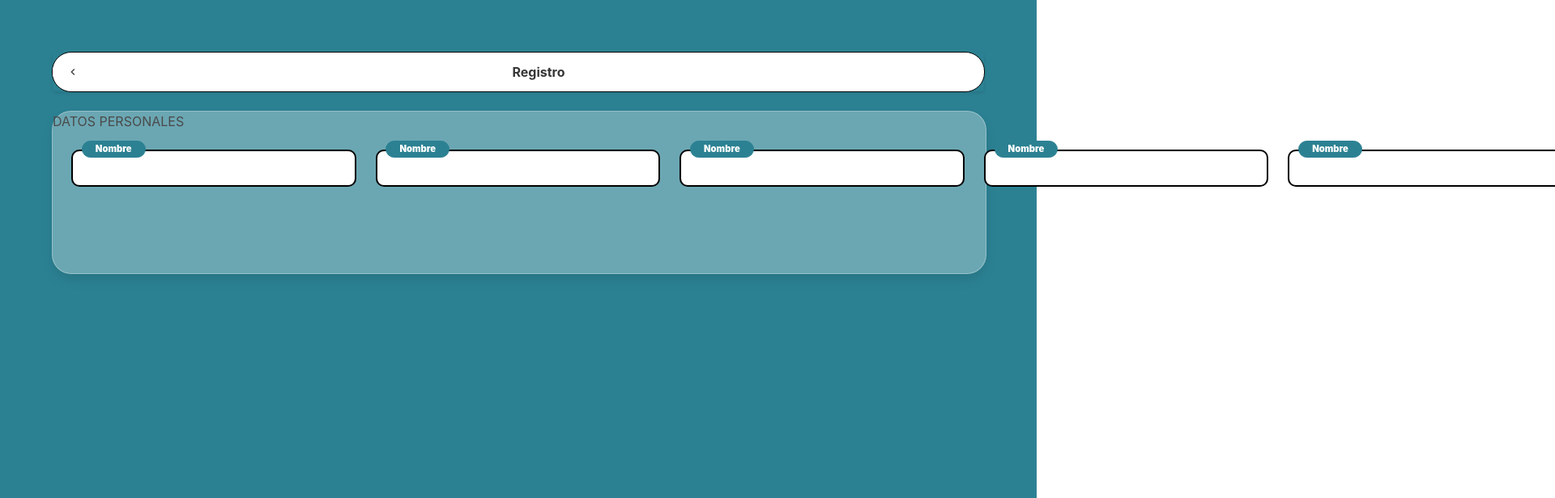
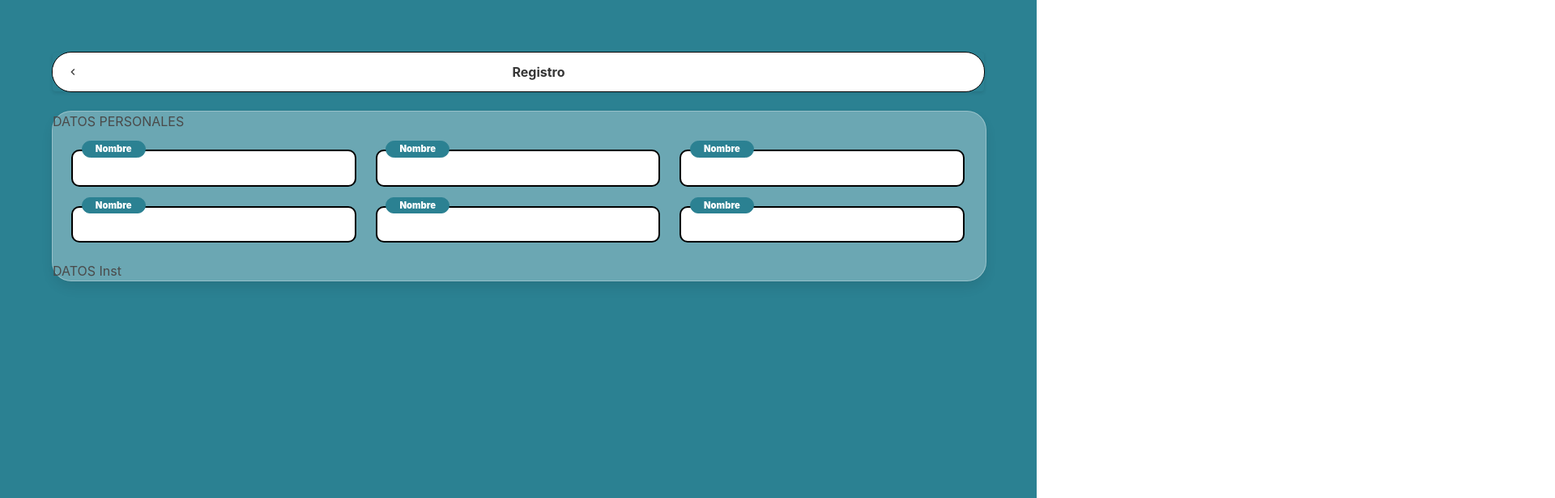
Before and after one commit to sandyCortes/ccai-manager, a React (Create React App) app: page /register in a window 1280 px wide. Shown: the top 616 px of the page at 81% size, 1920 px wide, since content can reach past the window. Built offline with nearby package versions, Linux system fonts and the light colour scheme.

Commit message:
Add button component

```diff
--- a/src/views/Register.js
+++ b/src/views/Register.js
@@ -10,7 +10,7 @@ const Register = () => {
        <HeaderComponent title="Registro"/>
        <CardComponent classExtra="opacity-card margin-top">
         <div className='title-register'>DATOS PERSONALES</div>
-        <div className = "container-personal">
+          <div className = "container-personal ">
            <div class="columns">
               <div class="column is-3">
                 <InputLabel title="Nombre" />
@@ -21,6 +21,8 @@ const Register = () => {
             <div class="column is-3">
              <InputLabel title="Nombre" />
             </div>
+        </div>
+            <div class="columns">
             <div class="column is-3">
              <InputLabel title="Nombre" />
             </div>
@@ -32,6 +34,7 @@ const Register = () => {
             </div>
           </div>
         </div>
+        <div className='title-register'>DATOS Inst</div>
 
       </CardComponent>
      </div>
```
Lines whose indentation alone changed are shown as unchanged.
